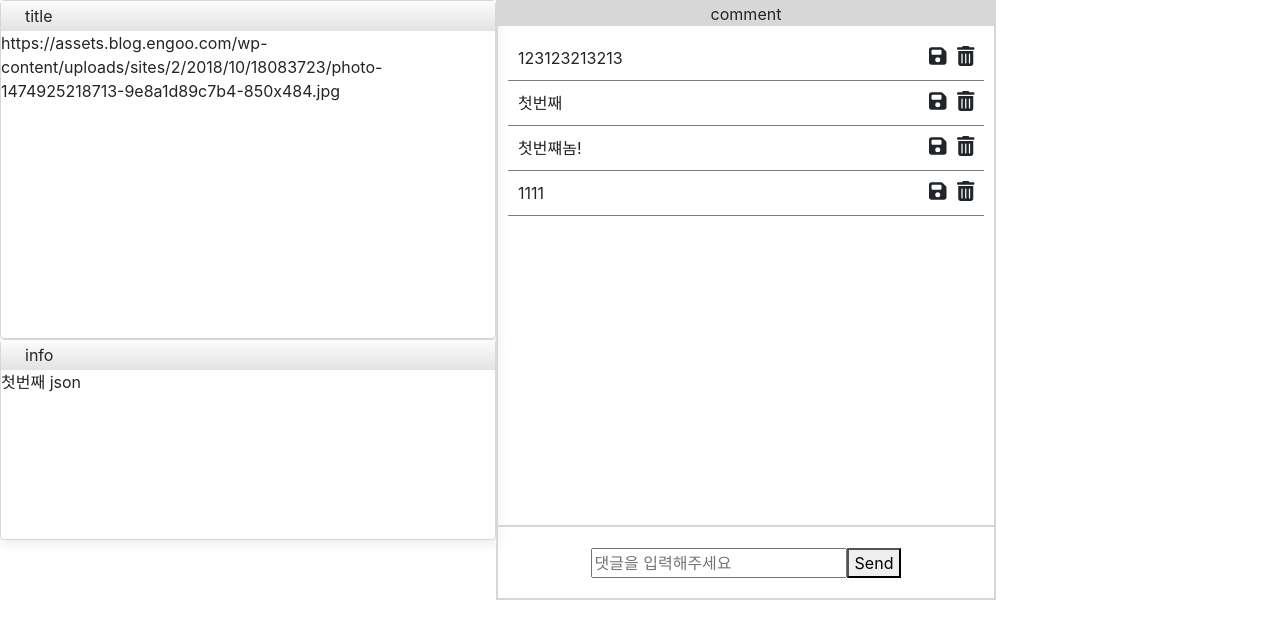
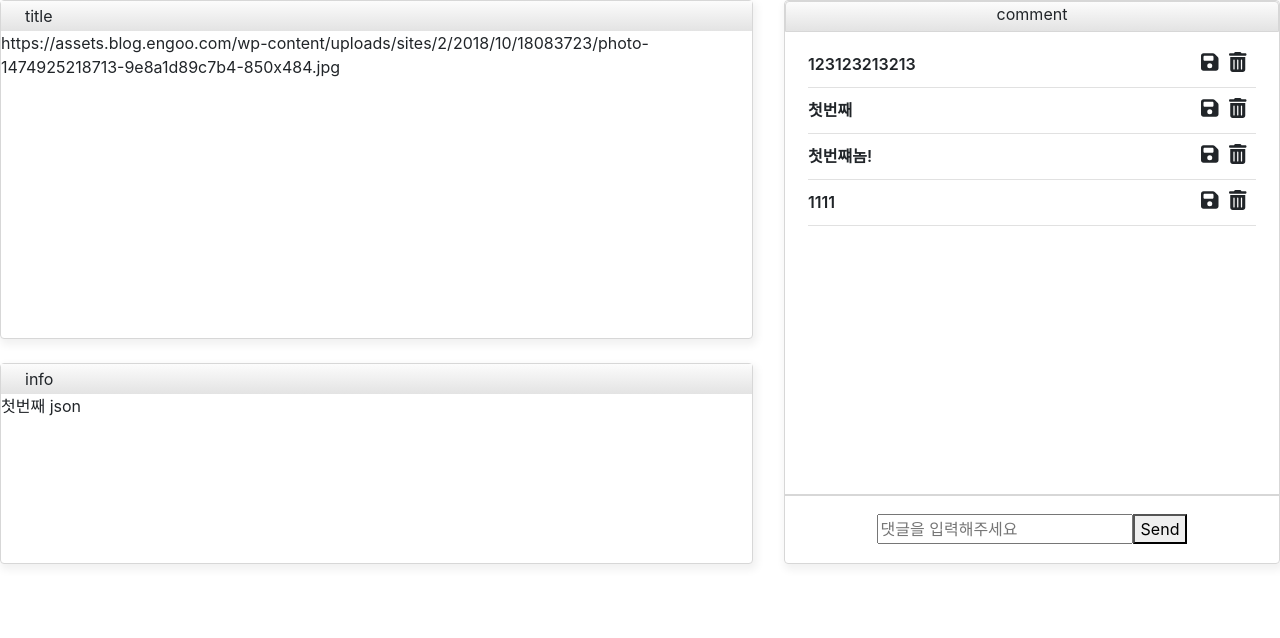
Before and after one commit to chipmunkcol/2pan_4pan_heroku, a React (Create React App) app: page / in a window 1280 px wide. Both pictures are taken after a click on the element 416 px from the left and 299 px from the top of the page. Shown: the top 638 px of the page. Built offline with nearby package versions, Linux system fonts and the light colour scheme; data requests are answered from the project's data file.

Commit message:
merge 하기전 commit!

```diff
--- a/src/component/Detail/Detail.jsx
+++ b/src/component/Detail/Detail.jsx
@@ -25,7 +25,7 @@ useEffect(()=>{
 },[])
 
   return (
-    <div style={{display:'flex', flexDirection: 'column'}}>
+    <div style={{display:'flex', flexDirection: 'column', width: '100%'}}>
 
 
         <Image_Container>
@@ -54,10 +54,8 @@ export default Detail;
 
 const Image_Container = styled.div`
   box-sizing: border-box;
-  width: 496px;
+  width: 96%;
   height: 339px;
-  left: 240px;
-  top: 120px;
   background: #FFFFFF;
   border: 1px solid #D7D7D7;
   box-shadow: 2px 4px 8px 2px rgba(0, 0, 0, 0.06);
@@ -74,11 +72,10 @@ const Image_Title = styled.div`
 `;
 
 const Info_Container = styled.div`
+  margin: 24px 0 0 0;
   box-sizing: border-box;
-  width: 496px;
+  width: 96%;
   height: 201px;
-  left: 240px;
-  top: 483px;
   background: #FFFFFF;
   border: 1px solid #D7D7D7;
   box-shadow: 2px 4px 8px 2px rgba(0, 0, 0, 0.06);
--- a/src/component/Reply/Reply.jsx
+++ b/src/component/Reply/Reply.jsx
@@ -38,7 +38,9 @@ function Reply(){
     return(
       <>
       <ContainerReply>
-                <div style={{backgroundColor:'#D7D7D7', textAlign:'center'}}>comment</div>
+                <ReplyBoxTop>
+                  comment
+                </ReplyBoxTop>
                   <ReplyFlex1>
 
 
@@ -51,11 +53,11 @@ function Reply(){
 
                                   {val.reply}
 
-                                  <FontAwesomeIcon type="button" icon={faTrashCan} size='lg' style={{ float: 'right' }} onClick={()=>{
+                                  <FontAwesomeIcon type="button" icon={faTrashCan} size='lg' style={{ float: 'right', margin:'10px 10px 0 0' }} onClick={()=>{
                                       dispatch(__deleteReply(val.id))
                                       setReLoading(!reLoading)                /* 삭제 버튼 */
                                   }}/>
-                                  <FontAwesomeIcon type="button" icon={faFloppyDisk} size='lg' style={{ float: 'right', margin: '0 10px 0 0' }} onClick={()=>{
+                                  <FontAwesomeIcon type="button" icon={faFloppyDisk} size='lg' style={{ float: 'right', margin: '10px 10px 0 0' }} onClick={()=>{
                                       if (replys.findIndex((v)=>v.edit === true) === -1 ) {   //true가 1개일때만 실행!
                                           dispatch(__patchReply(val))
                                           setReLoading(!reLoading)
@@ -72,7 +74,7 @@ function Reply(){
 
                                   <input onChange={(e)=>{ setEditReply(e.target.value) }} placeholder='댓글을 입력해주세요'/>
 
-                                  <FontAwesomeIcon type="button" icon={faFloppyDisk} size='lg' style={{ float: 'right', margin: '0 10px 0 0' }} onClick={()=>{
+                                  <FontAwesomeIcon type="button" icon={faFloppyDisk} size='lg' style={{ float: 'right', margin: '10px 10px 0 0' }} onClick={()=>{
                                       if (replys.reply !== '') {
                                           dispatch(__patchReply2({...val, reply: editReply}))
                                           setReply('')
@@ -113,10 +115,20 @@ function Reply(){
     );
   }
 
+  const ReplyBoxTop = styled.div`
+    background: linear-gradient(180deg, #FFFFFF -12.5%, #E3E3E3 100%);
+    border: 1px solid #D7D7D7;
+    border-radius: 4px 4px 0 0;
+    height: 33px;
+    text-align: center;
+  `;
+
   const ContainerReply = styled.div`
-    border: 2px solid #D7D7D7;
-    width: 500px;
-    height: 600px;
+    border: 1px solid #D7D7D7;
+    border-radius: 4px;
+    width: 496px;
+    height: 564px;
+    box-shadow: 2px 4px 8px 2px rgba(0, 0, 0, 0.06);
 
     margin: 0 auto 0 auto;
     display: flex;
@@ -130,8 +142,13 @@ function Reply(){
     overflow: auto;
   `;
       const ReplyText = styled.div`
-        padding: 10px;
-        border-bottom: 1px solid gray;
+            margin: 0 auto 0 auto;
+        border-bottom: 1px solid #E1E1E1;
+        width: 448px;
+        font-style: normal;
+        font-weight: 600;
+        font-size: 16px;
+        line-height: 45px;
       `;
 
   const ReplyFlex2 = styled.div`
```
